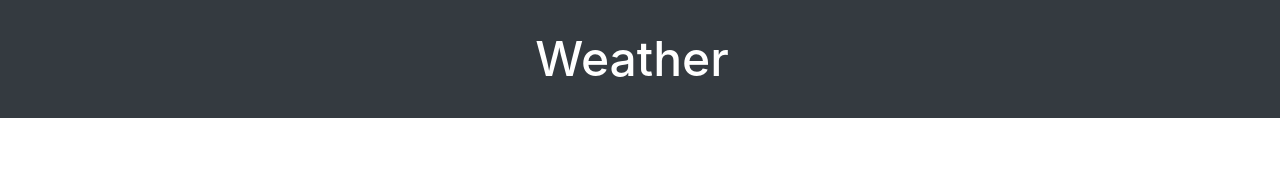
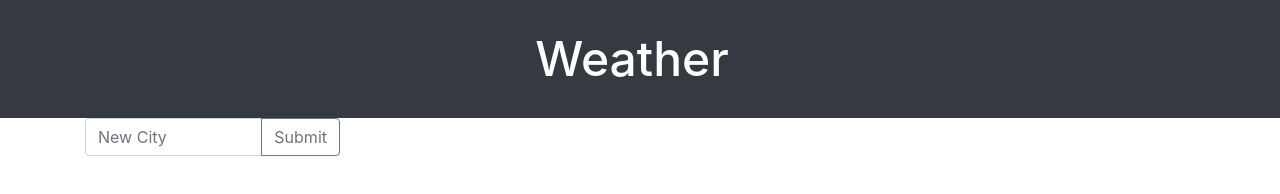
Before and after one commit to thomasjrideriii/Multi-City-Weather-App, a plain HTML site: page index.html in a window 1280 px wide. Drawn offline with nearby package versions, Linux system fonts and the light colour scheme.

Commit message:
Added search bar

```diff
--- a/index.html
+++ b/index.html
@@ -20,6 +20,12 @@
         <div class="row">
             <!-- City Search Bar and History Selector -->
             <aside class="col-md-3">
+                <div class="input-group mb-3">
+                    <input type="text" class="form-control" placeholder="New City" aria-label="New City">
+                    <div class="input-group-append">
+                      <button class="btn btn-outline-secondary" type="button" id="button-addon2">Submit</button>
+                    </div>
+                  </div>
 
             </aside>
             <main class="col-md-9">
```
